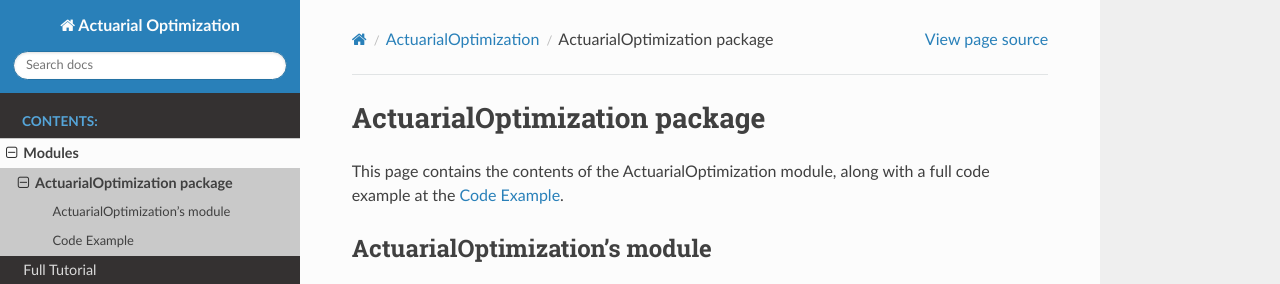
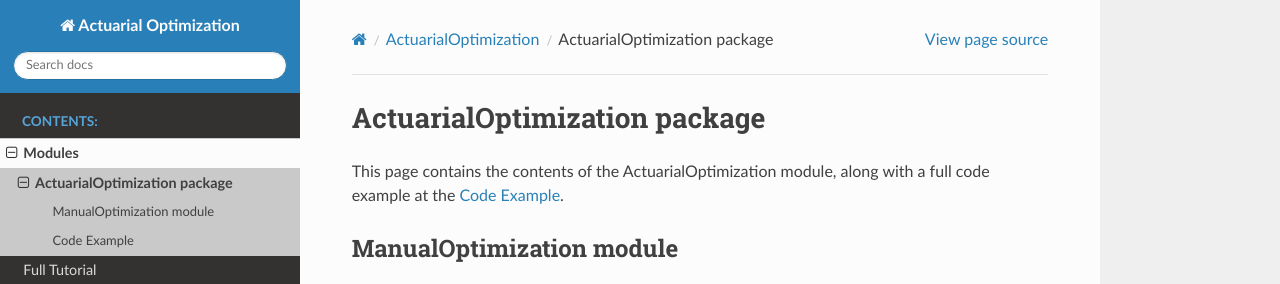
Before and after one commit to paulfryy/Actuarial_Optimization, a Sphinx documentation site: the page built from docs/source/ActuarialOptimization.rst, in a window 1280 px wide, cut to the strip 0-284 px from the top of the page. Built offline with Sphinx 7.4.7 and the Read the Docs theme 2.0.0, drawn with Linux system fonts in a browser that asks for light colours.

Commit message:
Update ActuarialOptimization.rst

```diff
--- a/docs/source/ActuarialOptimization.rst
+++ b/docs/source/ActuarialOptimization.rst
@@ -7,10 +7,10 @@ ActuarialOptimization package
 This page contains the contents of the ActuarialOptimization module, along with a full code example at the :ref:`toBottom`.
 
 
-ActuarialOptimization's module
+ManualOptimization module
 ------------------------------
 
-.. automodule:: ActuarialOptimization.ActuarialOptimization
+.. automodule:: ActuarialOptimization.ManualOptimization
     :members:
     :undoc-members:
     :show-inheritance:
```
